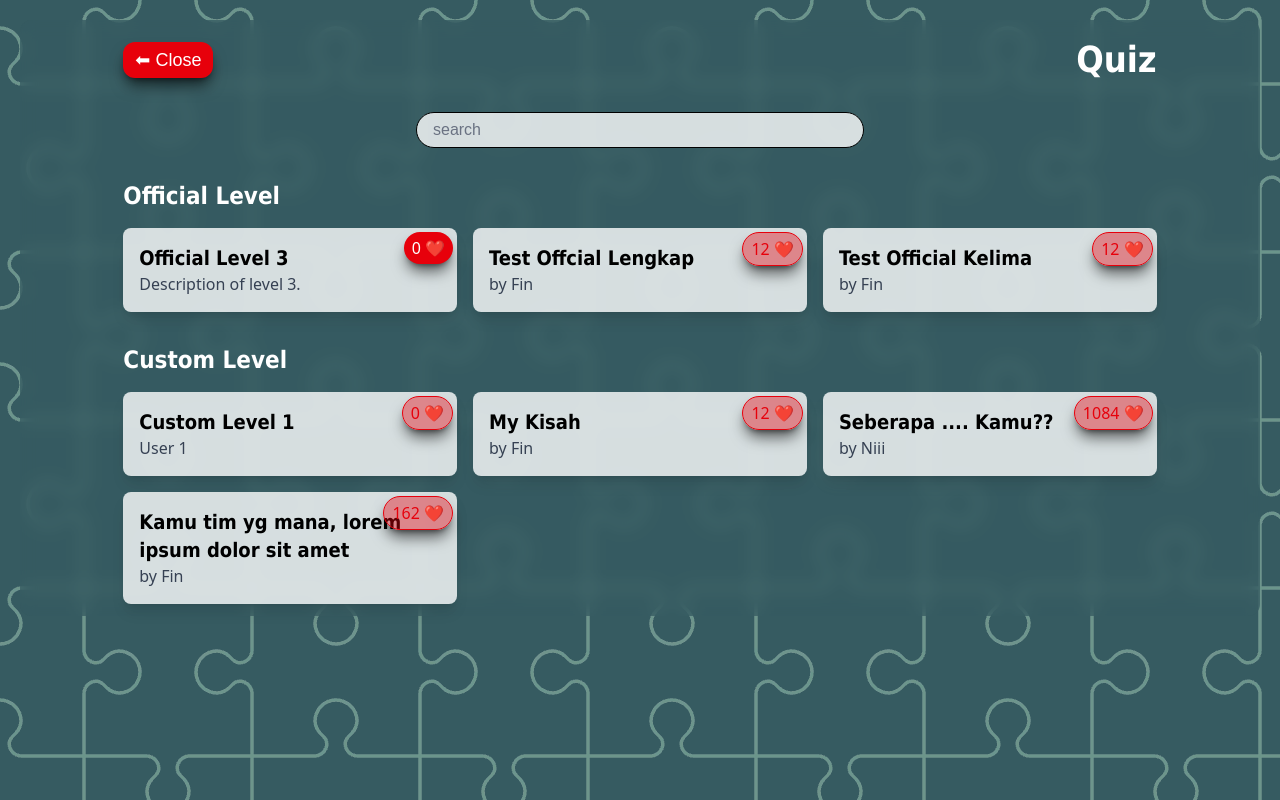
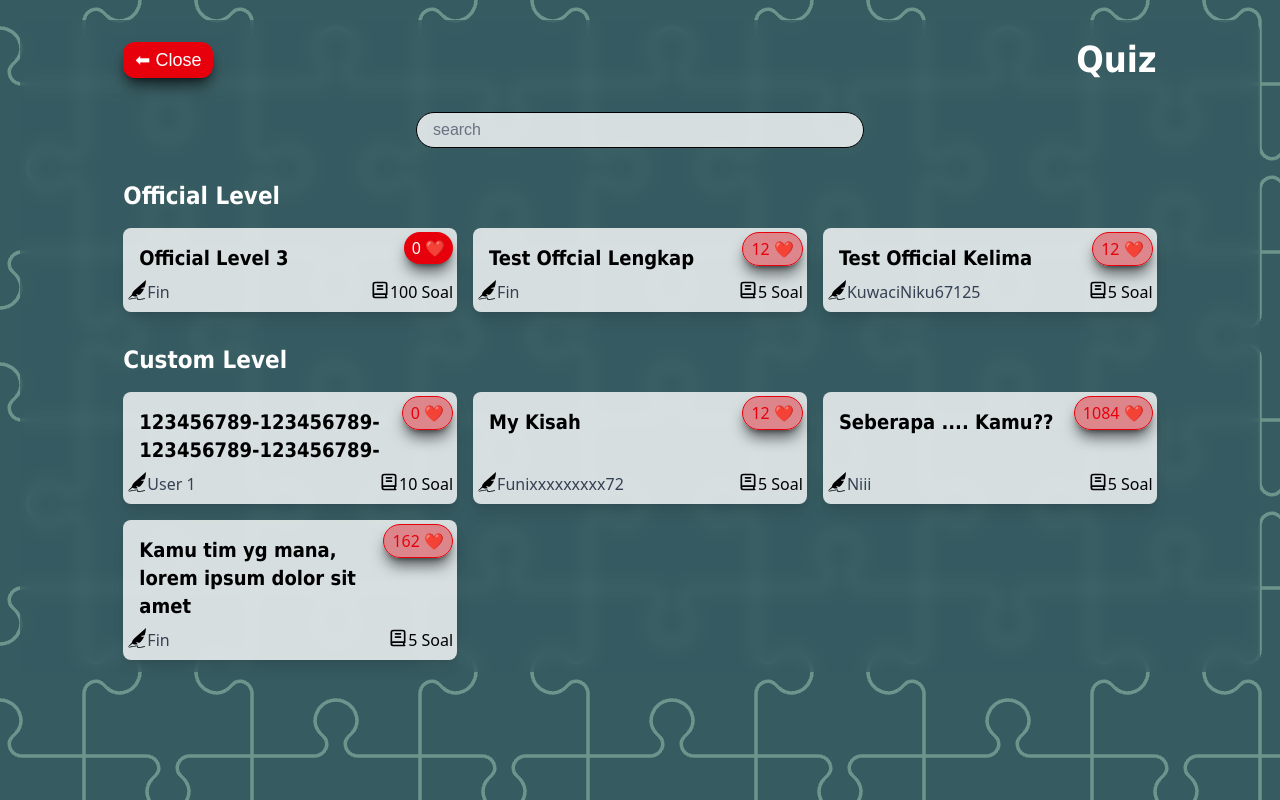
Before and after one commit to Fin-ABC/Web-Quiz, a website: page app/index.html in a window 1280 px wide. Both pictures are taken after a click on the button "Start". Drawn offline with Linux system fonts and the light colour scheme; a web font is replaced by a local one.

Commit message:
update detail2

```diff
--- a/app/index.html
+++ b/app/index.html
@@ -1,13 +1,15 @@
 <!--
   sm base md lg xl 2xl 3xl
 
-  - sebelah nama author 'by' ganti jadi icon user
   - icon hati 'like' ubah jadi svg
   - cek mobile version
   - buat desktop version
 
   Opsional
   - Design mouse ganti
+
+  Note
+  - Max judul 40 karakter
 -->
 
 <!DOCTYPE html>
@@ -43,12 +45,14 @@
           <div
             class="mx-auto flex flex-col md:flex-row md:justify-center md:items-center mt-4 md:mt-6 gap-4"
           >
+          <!-- button Start -->
             <button
               onclick="changePage('level','main')"
               class="bg-emerald-900/70 hover:bg-emerald-950/80 btn md:w-1/5 md:h-20 rounded-xl md:rounded-3xl active:bg-lime-800/70"
             >
               Start
             </button>
+            <!-- Button How to Play -->
             <button
               onclick="changePage('main','how-to-play')"
               class="bg-emerald-700/70 hover:bg-emerald-800/80 btn md:h-1/10 md:w-1/5 rounded-xl md:rounded-full active:bg-emerald-600"
@@ -56,6 +60,7 @@
               How to Play
             </button>
           </div>
+          <!-- Button About -->
           <button
             onclick="changePage('main','about')"
             class="bg-emerald-700/70 hover:bg-emerald-800/70 btn w-1/3 mx-auto mt-4 md:w-1/8 md:h-12 rounded-xl md:rounded-full active:bg-emerald-700"
@@ -74,10 +79,7 @@
         <div class="w-5/6 md:my-auto mx-auto">
           <!-- Header -->
           <div class="text-white flex justify-between items-center mt-2">
-            <button
-              onclick="changePage('level','main')"
-              class="btn-back"
-            >
+            <button onclick="changePage('level','main')" class="btn-back">
               &#11013; Close
             </button>
             <h1 class="font-dyna font-bold text-2xl md:text-4xl">Quiz</h1>
@@ -105,10 +107,21 @@
             <div id="official-level" class="grid-level">
               <div class="card-level group">
                 <h2 class="title-card-level">Official Level 3</h2>
-                <p class="author-card-level">Description of level 3.</p>
+                <div class="author-card-level">
+                  <img
+                    src="style/img/author.svg"
+                    alt="by"
+                    class="icon-card-level"
+                  />
+                  <p>Fin</p>
+                </div>
                 <button id="btn-like" class="btn-like-card-level-active">
                   0 &#10084;
                 </button>
+                <div class="total-card-level">
+                  <img src="style/img/book.svg" class="icon-card-level" />
+                  <p>100 Soal</p>
+                </div>
               </div>
             </div>
           </div>
@@ -121,11 +134,22 @@
             </h1>
             <div id="custom-level" class="grid-level">
               <div class="card-level group">
-                <h2 class="title-card-level">Custom Level 1</h2>
-                <p class="author-card-level">User 1</p>
+                <h2 class="title-card-level">123456789-123456789-123456789-123456789-</h2>
+                <div class="author-card-level">
+                  <img
+                    src="style/img/author.svg"
+                    alt="by"
+                    class="icon-card-level"
+                  />
+                  <p>User 1</p>
+                </div>
                 <button id="btn-like" class="btn-like-card-level">
                   0 &#10084;
                 </button>
+                <div class="total-card-level">
+                  <img src="style/img/book.svg" class="icon-card-level" />
+                  <p>10 Soal</p>
+                </div>
               </div>
             </div>
             <!-- Custom Level End -->
@@ -137,10 +161,7 @@
     <!-- About Page -->
     <div id="about" class="text-white hidden">
       <div class="mt-4 mx-6 space-y-16">
-        <button
-          class="btn-back"
-          onclick="changePage('main','about')"
-        >
+        <button class="btn-back" onclick="changePage('main','about')">
           &#11013; Balik
         </button>
         <div class="w-full h-full">
@@ -166,7 +187,7 @@
             </p>
 
             <!-- Tambah animasi saat hover setelah 1 detik bakal turun dikit trus keluar efek, untuk lampu bakal keluar efek garis2 sebagai cahaya, sedangkan untuk piala bakal keluar item dari dalam piala -->
-             <!-- Opsional: Pas dihover warna piala sama lampunya juga berubah, jadi ganti dari img ke svg inline  -->
+            <!-- Opsional: Pas dihover warna piala sama lampunya juga berubah, jadi ganti dari img ke svg inline  -->
             <img
               src="style/img/lamp.svg"
               alt="icon_lamp"
@@ -185,10 +206,7 @@
     <!-- How to Play Page -->
     <div id="how-to-play" class="hidden text-white">
       <div class="mt-4 mx-6 space-y-16">
-        <button
-          class="btn-back"
-          onclick="changePage('main','how-to-play')"
-        >
+        <button class="btn-back" onclick="changePage('main','how-to-play')">
           &#11013; Balik
         </button>
         <div class="w-full h-full">
@@ -215,17 +233,28 @@
 
     <script src="style/js/script.js"></script>
     <script>
-      // Level Official
       const lvl_offcial = document.getElementById("official-level");
       const lvl_custom = document.getElementById("custom-level");
 
+      // Ngambil data dari list ke page
       data_quiz.forEach((lvl) => {
         const card = document.createElement("div");
         card.classList.add("card-level", "group");
         card.innerHTML = `
           <h2 class="title-card-level">${lvl.judul}</h2>
-          <p class="author-card-level">by ${lvl.author} </p>
+          <div class="author-card-level">
+          <img
+            src="style/img/author.svg"
+            alt="by"
+            class="icon-card-level"
+          />
+          <p>${lvl.author} </p>
+          </div>
           <button id="btn-like" class="btn-like-card-level">${lvl.like} &#10084;</button>
+          <div class="total-card-level">
+            <img src="style/img/book.svg" class="icon-card-level" />
+            <p>${lvl.pertanyaan.length} Soal</p>
+          </div>
         `;
 
         card.addEventListener("click", () => {
--- a/app/src/input.css
+++ b/app/src/input.css
@@ -16,7 +16,7 @@
     @apply font-sour py-2 border-1 border-slate-800 shadow-lg shadow-black/100 hover:shadow-none text-white transition-shadow duration-400 ease-in-out cursor-pointer select-none flex justify-center items-center focus:outline-2 outline-offset-1 outline-maomao-light md:text-lg text-base;
 }
 .btn-back{
-    @apply bg-red-600 px-3 py-1 rounded-xl font-sour hover:bg-red-700 transition-colors duration-300 ease-in-out active:bg-red-800 shadow-lg shadow-black/60 md:text-lg;
+    @apply bg-red-600 px-3 py-1 rounded-xl font-sour hover:bg-red-700 transition-all duration-300 hover:shadow-none ease-in-out active:bg-red-800 shadow-lg shadow-black/60 md:text-lg cursor-pointer;
 }
 
 .grid-level{
@@ -24,19 +24,25 @@
 }
 
 .card-level{
-    @apply bg-white/80 flex-col rounded-lg p-4 shadow-lg relative select-none cursor-pointer transition-transform duration-300 ease-in-out hover:scale-102 hover:bg-white/90;
+    @apply bg-white/80 flex-col rounded-lg p-4 shadow-lg relative select-none cursor-pointer transition-transform duration-300 ease-in-out hover:scale-102 hover:bg-white/90 pb-10;
 }
 .title-card-level{
-    @apply font-dyna text-xl font-bold;
+    @apply font-dyna text-xl font-bold max-w-5/6;
+}
+.icon-card-level{
+    @apply size-5;
 }
 .author-card-level{
-    @apply text-gray-700;
+    @apply text-gray-700 flex absolute bottom-2 left-1;
 }
 .btn-like-card-level{
     @apply text-red-600 bg-red-600/40 border border-red-600 rounded-full absolute py-1 px-2 top-1 right-1 shadow-lg shadow-black/60;
 }
 .btn-like-card-level-active{
     @apply text-white bg-red-600 rounded-full absolute py-1 px-2 top-1 right-1 shadow-lg shadow-black/60;
+}
+.total-card-level{
+    @apply absolute flex right-1 bottom-2;
 }
 
 /* About Page */
@@ -57,5 +63,5 @@
 }
 
 .gameplay-card{
-    @apply bg-maomao-light/70 border-1 border-maomao-dark rounded-xl text-maomao-dark text-center text-lg py-4 w-70 min-w-50 mx-auto md:text-2xl;
+    @apply bg-maomao-light/70 border-1 border-maomao-dark rounded-xl text-maomao-dark text-center text-lg py-4 w-70 min-w-50 mx-auto md:text-2xl cursor-pointer select-none;
 }
--- a/app/style/js/script.js
+++ b/app/style/js/script.js
@@ -1,10 +1,11 @@
+// fungsi untuk toggle hidden page a dan page b
 function changePage(page_a, page_b) {
-        const page_1 = document.getElementById(page_a);
-        const page_2 = document.getElementById(page_b);
+  const page_1 = document.getElementById(page_a);
+  const page_2 = document.getElementById(page_b);
 
-        page_1.classList.toggle("hidden");
-        page_2.classList.toggle("hidden");
-      }
+  page_1.classList.toggle("hidden");
+  page_2.classList.toggle("hidden");
+}
 
 const data_quiz = [
   {
@@ -44,10 +45,30 @@ const data_quiz = [
     judul: "Test Official Kelima",
     subjudul: "Have fun playing this level",
     jml_soal: "22",
-    author: "Fin",
+    author: "KuwaciNiku67125",
     like: "12",
     deskripsi:
       "Lorem ipsum, dolor sit amet consectetur adipisicing elit. Nisi beatae vel consequatur, quae delectus minima placeat id velit ducimus, sequi sapiente unde facilis sit recusandae officiis saepe! Est ab eaque voluptates doloribus possimus eveniet fuga repellat similique hic mollitia nesciunt molestias sit accusamus nemo ratione, adipisci expedita suscipit excepturi totam, natus quae reiciendis, velit cupiditate. Distinctio eius maxime harum tempore?",
+    pertanyaan: [
+      "Apakah bumi itu datar?",
+      "Gunung tertinggi di dunia adalah..",
+      "Ibukota Jepang adalah..",
+      "Hasil dari 15 x 6 adalah..",
+      "Siapa penemu lampu pijar?",
+    ],
+    pilihan_ganda: [
+      ["Ya", "Tidak", "Mungkin", "AKu tidak tau"],
+      ["Kilimanjaro", "Elbrus", "Everest", "Fuji"],
+      ["Beijing", "Tokyo", "Seoul", "Kyoto"],
+      ["80", "85", "90", "95"],
+      [
+        "Nikola Tesla",
+        "Albert Einstein",
+        "Thomas Alva Edison",
+        "Alexander Graham Bell",
+      ],
+    ],
+    jawaban: ["Tidak", "Everest", "Tokyo", "90", "Thomas Alva Edison"],
   },
   {
     id: "3",
@@ -55,10 +76,30 @@ const data_quiz = [
     judul: "My Kisah",
     subjudul: "Have fun playing this level",
     jml_soal: "100",
-    author: "Fin",
+    author: "Funixxxxxxxxx72",
     like: "12",
     deskripsi:
       "Lorem ipsum, dolor sit amet consectetur adipisicing elit. Nisi beatae vel consequatur, quae delectus minima placeat id velit ducimus, sequi sapiente unde facilis sit recusandae officiis saepe! Est ab eaque voluptates doloribus possimus eveniet fuga repellat similique hic mollitia nesciunt molestias sit accusamus nemo ratione, adipisci expedita suscipit excepturi totam, natus quae reiciendis, velit cupiditate. Distinctio eius maxime harum tempore?",
+    pertanyaan: [
+      "Apakah bumi itu datar?",
+      "Gunung tertinggi di dunia adalah..",
+      "Ibukota Jepang adalah..",
+      "Hasil dari 15 x 6 adalah..",
+      "Siapa penemu lampu pijar?",
+    ],
+    pilihan_ganda: [
+      ["Ya", "Tidak", "Mungkin", "AKu tidak tau"],
+      ["Kilimanjaro", "Elbrus", "Everest", "Fuji"],
+      ["Beijing", "Tokyo", "Seoul", "Kyoto"],
+      ["80", "85", "90", "95"],
+      [
+        "Nikola Tesla",
+        "Albert Einstein",
+        "Thomas Alva Edison",
+        "Alexander Graham Bell",
+      ],
+    ],
+    jawaban: ["Tidak", "Everest", "Tokyo", "90", "Thomas Alva Edison"],
   },
   {
     id: "4",
@@ -70,6 +111,26 @@ const data_quiz = [
     like: "1084",
     deskripsi:
       "Lorem ipsum, dolor sit amet consectetur adipisicing elit. Nisi beatae vel consequatur, quae delectus minima placeat id velit ducimus, sequi sapiente unde facilis sit recusandae officiis saepe! Est ab eaque voluptates doloribus possimus eveniet fuga repellat similique hic mollitia nesciunt molestias sit accusamus nemo ratione, adipisci expedita suscipit excepturi totam, natus quae reiciendis, velit cupiditate. Distinctio eius maxime harum tempore?",
+    pertanyaan: [
+      "Apakah bumi itu datar?",
+      "Gunung tertinggi di dunia adalah..",
+      "Ibukota Jepang adalah..",
+      "Hasil dari 15 x 6 adalah..",
+      "Siapa penemu lampu pijar?",
+    ],
+    pilihan_ganda: [
+      ["Ya", "Tidak", "Mungkin", "AKu tidak tau"],
+      ["Kilimanjaro", "Elbrus", "Everest", "Fuji"],
+      ["Beijing", "Tokyo", "Seoul", "Kyoto"],
+      ["80", "85", "90", "95"],
+      [
+        "Nikola Tesla",
+        "Albert Einstein",
+        "Thomas Alva Edison",
+        "Alexander Graham Bell",
+      ],
+    ],
+    jawaban: ["Tidak", "Everest", "Tokyo", "90", "Thomas Alva Edison"],
   },
   {
     id: "5",
@@ -81,5 +142,25 @@ const data_quiz = [
     like: "162",
     deskripsi:
       "Lorem ipsum, dolor sit amet consectetur adipisicing elit. Nisi beatae vel consequatur, quae delectus minima placeat id velit ducimus, sequi sapiente unde facilis sit recusandae officiis saepe! Est ab eaque voluptates doloribus possimus eveniet fuga repellat similique hic mollitia nesciunt molestias sit accusamus nemo ratione, adipisci expedita suscipit excepturi totam, natus quae reiciendis, velit cupiditate. Distinctio eius maxime harum tempore?",
+    pertanyaan: [
+      "Apakah bumi itu datar?",
+      "Gunung tertinggi di dunia adalah..",
+      "Ibukota Jepang adalah..",
+      "Hasil dari 15 x 6 adalah..",
+      "Siapa penemu lampu pijar?",
+    ],
+    pilihan_ganda: [
+      ["Ya", "Tidak", "Mungkin", "AKu tidak tau"],
+      ["Kilimanjaro", "Elbrus", "Everest", "Fuji"],
+      ["Beijing", "Tokyo", "Seoul", "Kyoto"],
+      ["80", "85", "90", "95"],
+      [
+        "Nikola Tesla",
+        "Albert Einstein",
+        "Thomas Alva Edison",
+        "Alexander Graham Bell",
+      ],
+    ],
+    jawaban: ["Tidak", "Everest", "Tokyo", "90", "Thomas Alva Edison"],
   },
 ];
```
Also changed, not shown: app/quiz/index.html (+8 -1 lines), app/style/js/gameplay.js (+5 -4 lines), app/src/output.css, app/style/img/author.svg (added), app/style/img/bat-wing.svg (added), app/style/img/book.svg (added), app/style/img/feathered-wing.svg (added), app/style/img/spiky-wing.svg (added).
